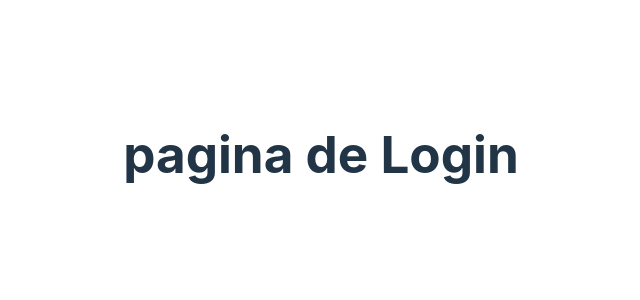
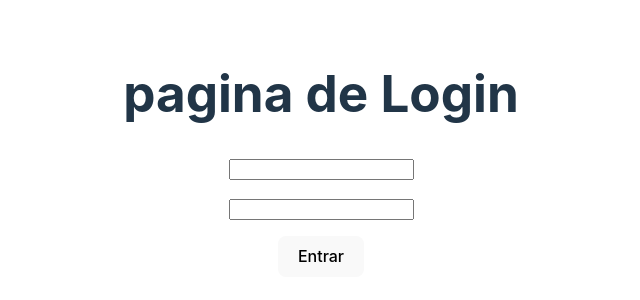
Before and after one commit to VictorG-Reis/toDoList, a React (Vite) app: page / in a window 1280 px wide. Shown: the part 246-546 px from the top of the page, without its empty margins (319-959 px from the left). Built offline with nearby package versions, Linux system fonts and the light colour scheme.

Commit message:
(feat) putting inputs in login pagee

```diff
--- a/src/pages/Login.tsx
+++ b/src/pages/Login.tsx
@@ -1,7 +1,41 @@
+import { useState } from "react"
+
 function Login() {
+
+  const [email, setEmail] = useState('')
+  const [password, setPassword] = useState('')
+
+
+  const handleChange = ({target}) => {
+    target.name === 'email' ? setEmail(target.value) : setPassword(target.value)
+    console.log(email,password);
+
+
+  }
+
   return(
     <>
       <h1>pagina de Login</h1>
+
+    <form action="submit">
+      <p>
+        <input
+        type="text"
+        name="email"
+        id="email"
+        onChange={handleChange}/>
+      </p>
+
+      <p>
+        <input
+        type="password"
+        name="password"
+        id="password"
+        onChange={handleChange}
+        />
+      </p>
+      <button>Entrar</button>
+    </form>
     </>
   )
 }
```
